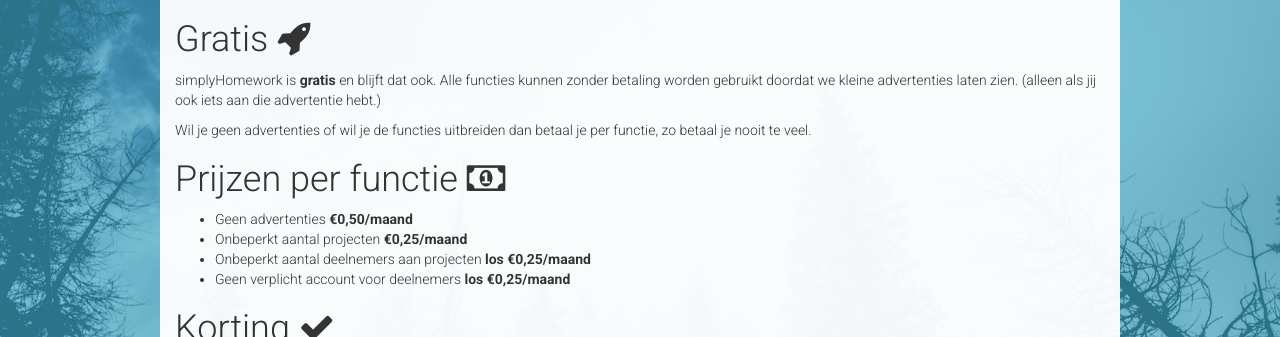
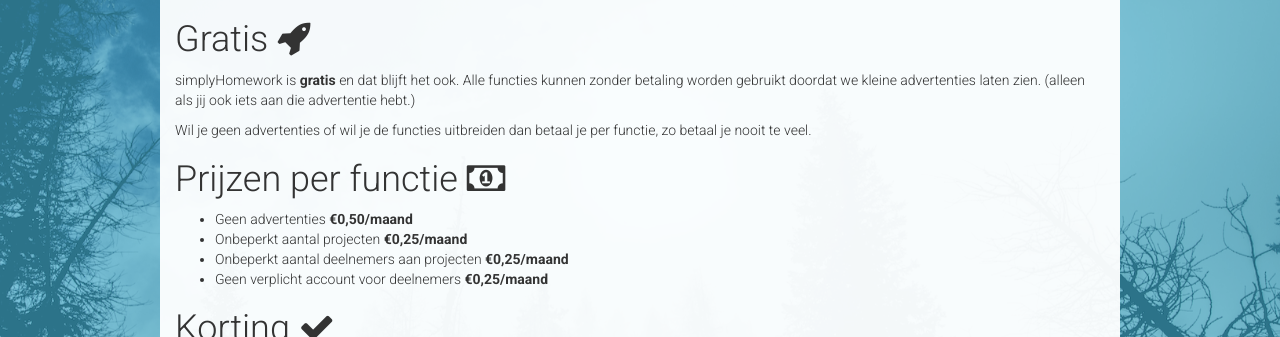
Before and after one commit to simplyGits/simplyHomework.nl, a plain HTML site: page prijzen.html in a window 1280 px wide. Shown: the part 180-517 px from the top of the page. Drawn offline with Linux system fonts and the light colour scheme.

Commit message:
reword some of prijzen.html

```diff
--- a/prijzen.html
+++ b/prijzen.html
@@ -62,15 +62,15 @@
 			<br><br><br><br><br><br>
 			<div id="text">
 				<h1>Gratis <span class="fa fa-rocket"></span></h1>
-				<p>simplyHomework is <b>gratis</b> en blijft dat ook. Alle functies kunnen zonder betaling worden gebruikt doordat we kleine advertenties laten zien. (alleen als jij ook iets aan die advertentie hebt.)</p>
+				<p>simplyHomework is <b>gratis</b> en dat blijft het ook. Alle functies kunnen zonder betaling worden gebruikt doordat we kleine advertenties laten zien. (alleen als jij ook iets aan die advertentie hebt.)</p>
 				<p>Wil je geen advertenties of wil je de functies uitbreiden dan betaal je per functie, zo betaal je nooit te veel.</p>
 
 				<h1>Prijzen per functie <span class="fa fa-money"></span></h1>
 				<ul>
 					<li>Geen advertenties <b>€0,50/maand</b></li>
 					<li>Onbeperkt aantal projecten <b>€0,25/maand</b></li>
-					<li>Onbeperkt aantal deelnemers aan projecten <b>los €0,25/maand</b></li>
-					<li>Geen verplicht account voor deelnemers <b>los €0,25/maand</b></li>
+					<li>Onbeperkt aantal deelnemers aan projecten <b>€0,25/maand</b></li>
+					<li>Geen verplicht account voor deelnemers <b>€0,25/maand</b></li>
 				</ul>
 
 				<h1>Korting <span class="fa fa-check"></span></h1>
```
